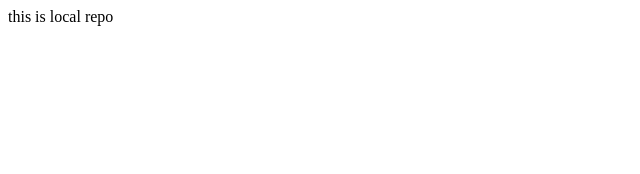
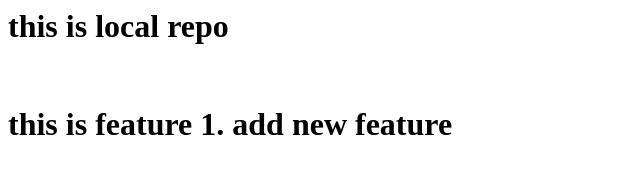
Before and after one commit to AmanSinghRajawat/localrepo, a plain HTML site: page index.html in a window 1280 px wide. Shown: the whole page, without its empty margins (0-640 px from the left). Drawn offline with Linux system fonts and the light colour scheme.

Commit message:
add new feature1.

```diff
--- a/index.html
+++ b/index.html
@@ -1 +1,3 @@
-<h> this is local repo </h>
+<h1> this is local repo </h1>
+<br>
+<h1>this is feature 1. add new feature</h1>
```
